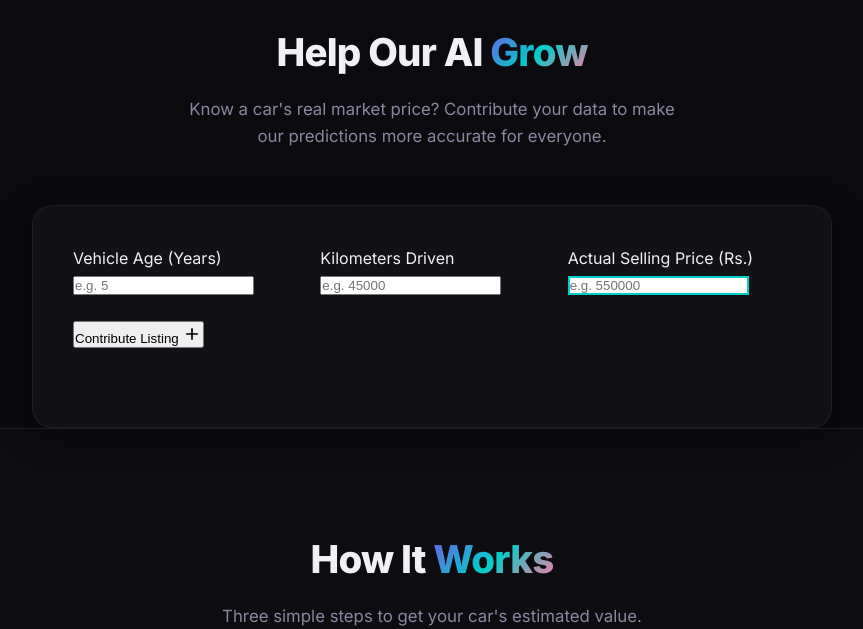
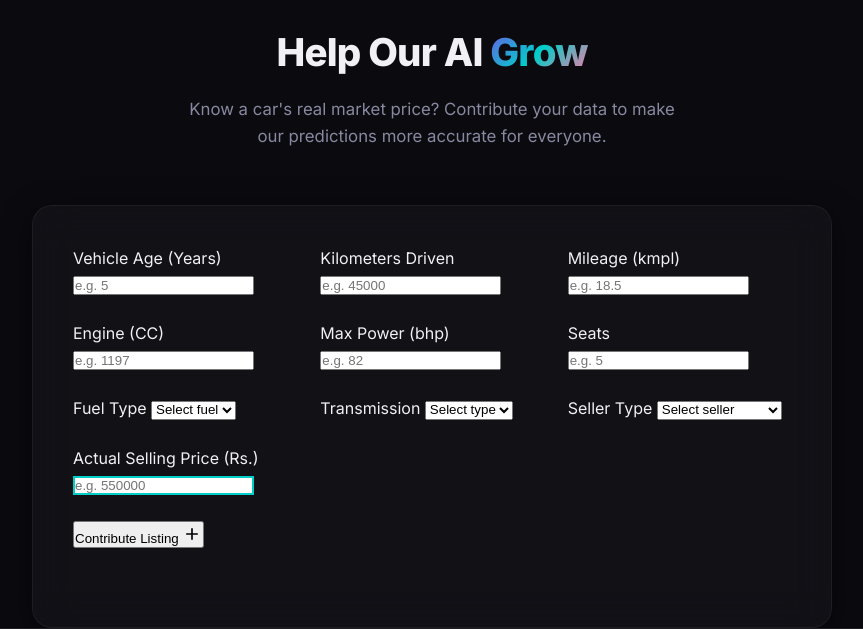
Before and after one commit to algorithnicmind/Car-predict, a Flask app: page / in a window 1280 px wide. Shown: the part 1813-2442 px from the top of the page, without its empty margins (208-1071 px from the left). Run offline with Flask 3, Linux system fonts and the light colour scheme; parts of the project's set-up code (start-up, migrations or seed data) failed here and were passed over.

Commit message:
feat: expand contribution form with all required car attributes

```diff
--- a/templates/index.html
+++ b/templates/index.html
@@ -243,7 +243,6 @@
         </div>
         <div class="glass contribute-container">
             <form id="contribute-form" class="form-grid">
-                <!-- Most fields will be cloned from the main form in JS or manually added here -->
                 <div class="input-group">
                     <label for="c_vehicle_age">Vehicle Age (Years)</label>
                     <input type="number" id="c_vehicle_age" name="vehicle_age" placeholder="e.g. 5" required>
@@ -253,10 +252,52 @@
                     <input type="number" id="c_km_driven" name="km_driven" placeholder="e.g. 45000" required>
                 </div>
                 <div class="input-group">
+                    <label for="c_mileage">Mileage (kmpl)</label>
+                    <input type="number" id="c_mileage" name="mileage" placeholder="e.g. 18.5" step="0.1" required>
+                </div>
+                <div class="input-group">
+                    <label for="c_engine">Engine (CC)</label>
+                    <input type="number" id="c_engine" name="engine" placeholder="e.g. 1197" required>
+                </div>
+                <div class="input-group">
+                    <label for="c_max_power">Max Power (bhp)</label>
+                    <input type="number" id="c_max_power" name="max_power" placeholder="e.g. 82" step="0.1" required>
+                </div>
+                <div class="input-group">
+                    <label for="c_seats">Seats</label>
+                    <input type="number" id="c_seats" name="seats" placeholder="e.g. 5" required>
+                </div>
+                <div class="input-group">
+                    <label for="c_fuel_type">Fuel Type</label>
+                    <select id="c_fuel_type" name="fuel_type" required>
+                        <option value="" disabled selected>Select fuel</option>
+                        <option value="Petrol">Petrol</option>
+                        <option value="Diesel">Diesel</option>
+                        <option value="CNG">CNG</option>
+                        <option value="LPG">LPG</option>
+                    </select>
+                </div>
+                <div class="input-group">
+                    <label for="c_transmission_type">Transmission</label>
+                    <select id="c_transmission_type" name="transmission_type" required>
+                        <option value="" disabled selected>Select type</option>
+                        <option value="Manual">Manual</option>
+                        <option value="Automatic">Automatic</option>
+                    </select>
+                </div>
+                <div class="input-group">
+                    <label for="c_seller_type">Seller Type</label>
+                    <select id="c_seller_type" name="seller_type" required>
+                        <option value="" disabled selected>Select seller</option>
+                        <option value="Individual">Individual</option>
+                        <option value="Dealer">Dealer</option>
+                        <option value="Trustmark Dealer">Trustmark Dealer</option>
+                    </select>
+                </div>
+                <div class="input-group" style="grid-column: span 1;">
                     <label for="c_selling_price">Actual Selling Price (Rs.)</label>
                     <input type="number" id="c_selling_price" name="selling_price" placeholder="e.g. 550000" required style="border: 2px solid var(--accent-2);">
                 </div>
-                <!-- Simplified for now, or I can add more fields if needed -->
                 <div class="form-actions" style="grid-column: 1 / -1;">
                     <button type="submit" class="btn btn-primary" id="btn-contribute">
                         <span>Contribute Listing</span>
```
